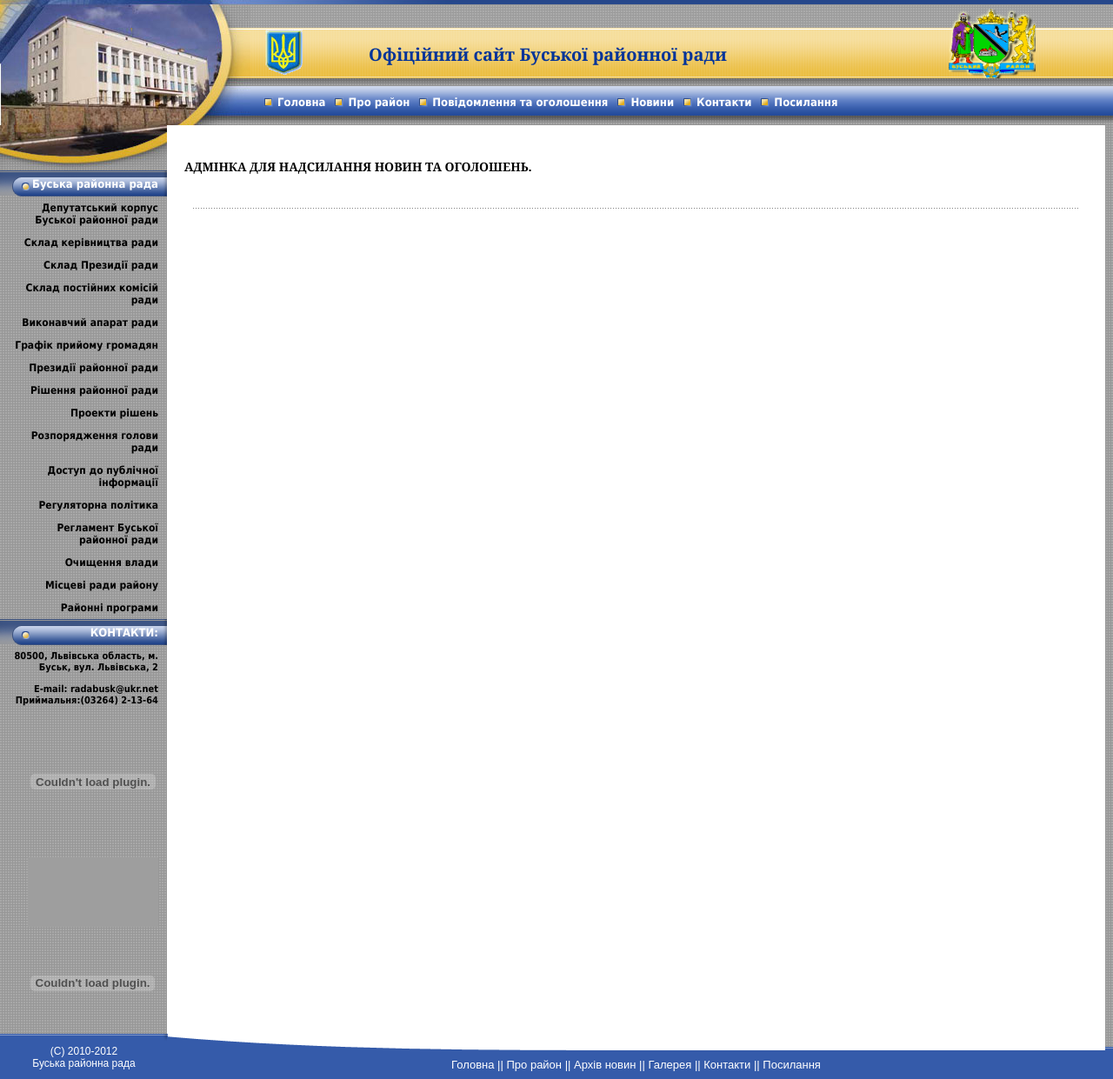
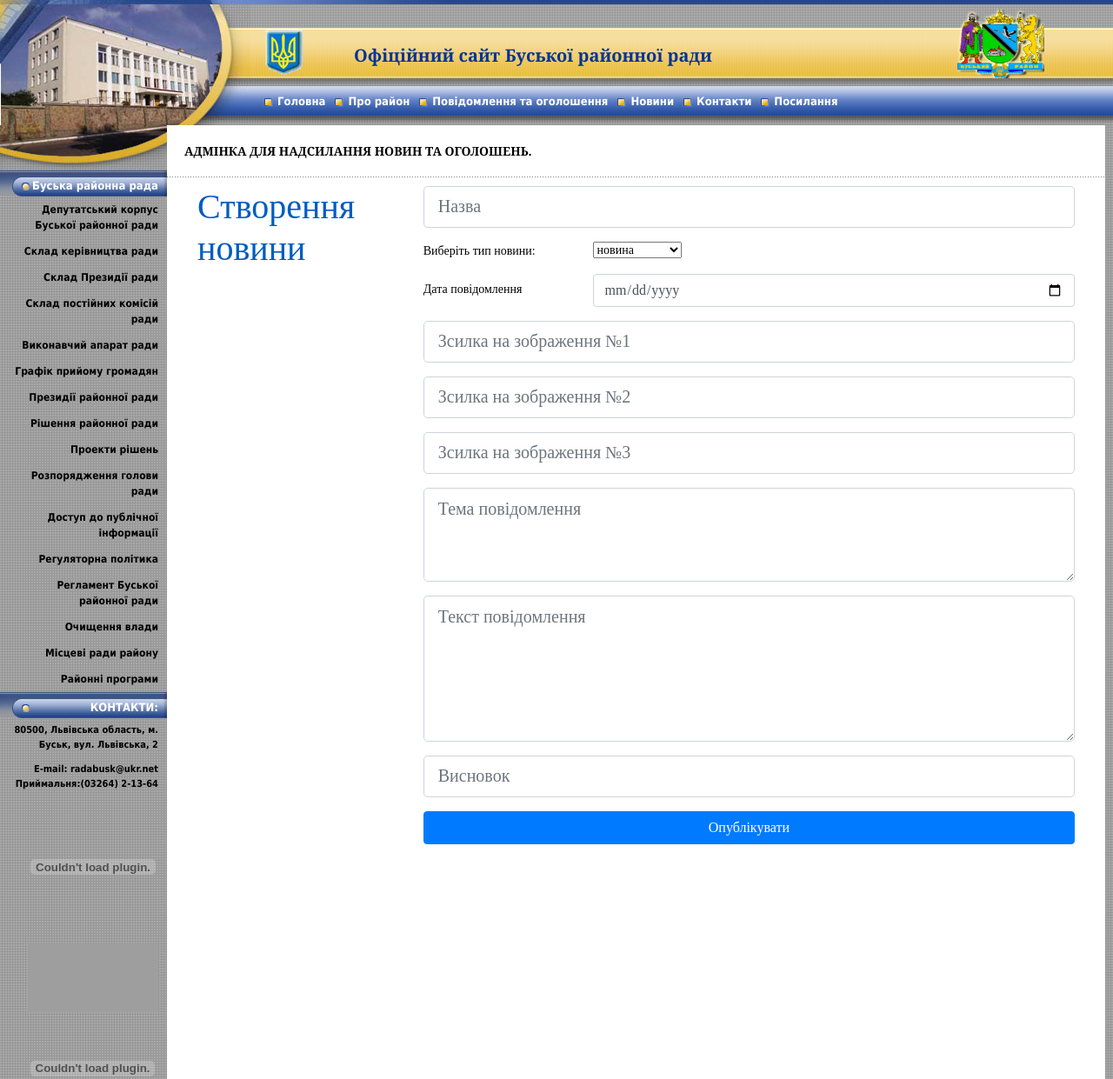
Before and after one commit to slyavik/busk-rada, a PHP site: page /edit.php in a window 1280 px wide. Shown: the top 1241 px of the page at 87% size. Run offline with PHP 8.4, Linux system fonts and the light colour scheme; grey boxes are pictures that could not be loaded.

Commit message:
forma edit

```diff
--- a/edit.php
+++ b/edit.php
@@ -6,7 +6,11 @@
     <title>Буська районна рада</title>
     <meta name="description" content="Busk’s district council">
     <meta name="keywords" content="Busk, district, council, Буськ, район, рада">
-
+        <meta name="viewport" content="width=device-width, initial-scale=1">
+        <link rel="stylesheet" href="https://maxcdn.bootstrapcdn.com/bootstrap/4.1.0/css/bootstrap.min.css">
+        <script src="https://ajax.googleapis.com/ajax/libs/jquery/3.3.1/jquery.min.js"></script>
+        <script src="https://cdnjs.cloudflare.com/ajax/libs/popper.js/1.14.0/umd/popper.min.js"></script>
+        <script src="https://maxcdn.bootstrapcdn.com/bootstrap/4.1.0/js/bootstrap.min.js"></script>
     <link href="css/style.css" rel="stylesheet" type="text/css">
     <link rel="shortcut icon" href="images/triz.gif">
     <style type="text/css">
@@ -52,14 +56,56 @@
                                     <tr>
                                         <td height="219" valign="top" class="base_txt">
                                             <!--Contend-->
-
-
-
-
-
-
-
-
+                                            <div class="contact-form">
+                                                <div class="container">
+                                                    <form action="edit.php">
+                                                        <div class="row">
+                                                            <div class="col-md-12 col-lg-3">
+                                                                <h1 style="color: #005cbf">Створення новини</h1>
+                                                            </div>
+                                                            <div class="col-md-12 col-lg-9 right">
+                                                                <div class="form-group">
+                                                                    <input type="text" placeholder="Назва" class="form-control form-control-lg">
+                                                                </div>
+                                                                <div class="form-group row">
+                                                                    <lebel for="sel" class="col-lg-3 col-from-label">Виберіть тип новини:</lebel>
+                                                                    <div class="col-lg-9 from-select">
+                                                                        <select id="sel" name="selection">
+                                                                            <option>новина</option>
+                                                                            <option>оголошенння</option>
+                                                                        </select>
+                                                                    </div>
+                                                                </div>
+                                                                <div class="form-group row">
+                                                                    <label for="mydate" class="col-lg-3 col-form-label">Дата повідомлення</label>
+                                                                    <div class=" col-lg-9">
+                                                                        <input class="form-control" type="date" value="" id="mydate">
+                                                                    </div>
+                                                                </div>
+                                                                <div class="form-group">
+                                                                    <input type="text" placeholder="Зсилка на зображення №1" class="form-control form-control-lg">
+                                                                </div>
+                                                                <div class="form-group">
+                                                                    <input type="text" placeholder="Зсилка на зображення №2" class="form-control form-control-lg">
+                                                                </div>
+                                                                <div class="form-group">
+                                                                    <input type="text" placeholder="Зсилка на зображення №3" class="form-control form-control-lg">
+                                                                </div>
+                                                                <div class="form-group">
+                                                                    <textarea rows="3" class="form-control form-control-lg" placeholder="Тема повідомлення"></textarea>
+                                                                </div>
+                                                                <div class="form-group">
+                                                                    <textarea rows="5" class="form-control form-control-lg" placeholder="Текст повідомлення"></textarea>
+                                                                </div>
+                                                                <div class="form-group">
+                                                                    <input type="text" placeholder="Висновок" class="form-control form-control-lg">
+                                                                </div>
+                                                                <input type="submit" class="btn btn-primary btn-block" value="Опублікувати">
+                                                            </div>
+                                                        </div>
+                                                    </form>
+                                                </div>
+                                            </div>
                                             <!--end Contend-->
                                         </td>
                                     </tr>
```
